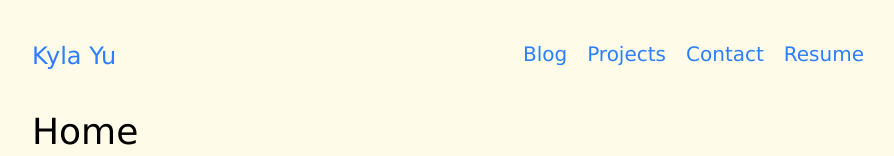
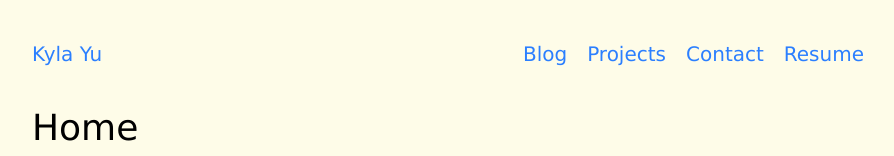
Before and after one commit to KylaYy/personal-website, a Next.js app: page / in a window 1280 px wide. Shown: the top 156 px of the page, without its empty margins (192-1086 px from the left). Built offline with nearby package versions, Linux system fonts and the light colour scheme.

Commit message:
Updated navbar and thumbnail

```diff
--- /dev/null
+++ b/app/components/blog-thumbnail.tsx
@@ -0,0 +1,23 @@
+import Paragraph from "./text/paragraph";
+import PostDate from "./text/post-date";
+import PostTitle from "./text/post-title";
+
+interface BlogThumbnailProps {
+    headerTitle: string;
+    date: string;
+    description: string;
+    // children: React.ReactNode;
+    // Add in params for title, date, and description (title and date will also be used in blog post)
+}
+
+const BlogThumbnail = (BlogTitle : BlogThumbnailProps) => {
+    return (
+        <div className="w-full outline">
+            <PostTitle>{BlogTitle.headerTitle}</PostTitle>
+            <PostDate>{BlogTitle.date}</PostDate>
+            <Paragraph>{BlogTitle.description}</Paragraph>
+        </div>
+    );
+};
+
+export default BlogThumbnail;
--- a/app/components/navbar.tsx
+++ b/app/components/navbar.tsx
@@ -15,7 +15,7 @@ const NavBar = () => {
     return (
         <div className="flex flex-row justify-between py-10 text-xl text-hlink">
             <div className="flex flex-row">
-                <Link href="/" className="text-2xl">Kyla Yu</Link>
+                <Link href="/" className="text-xl">Kyla Yu</Link>
             </div>
             <div className="flex flex-row space-x-5">
                 {links.map((link) => {
```
